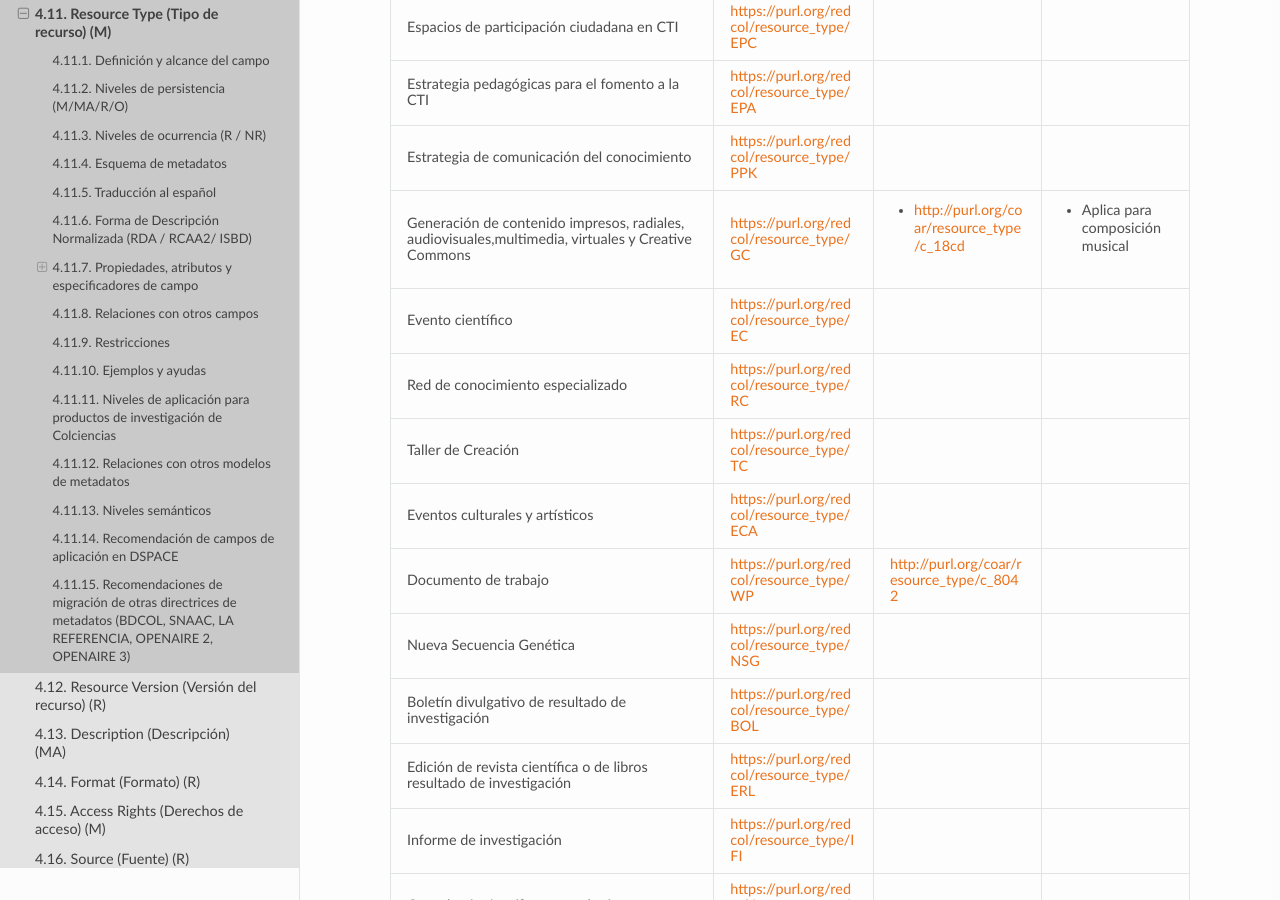
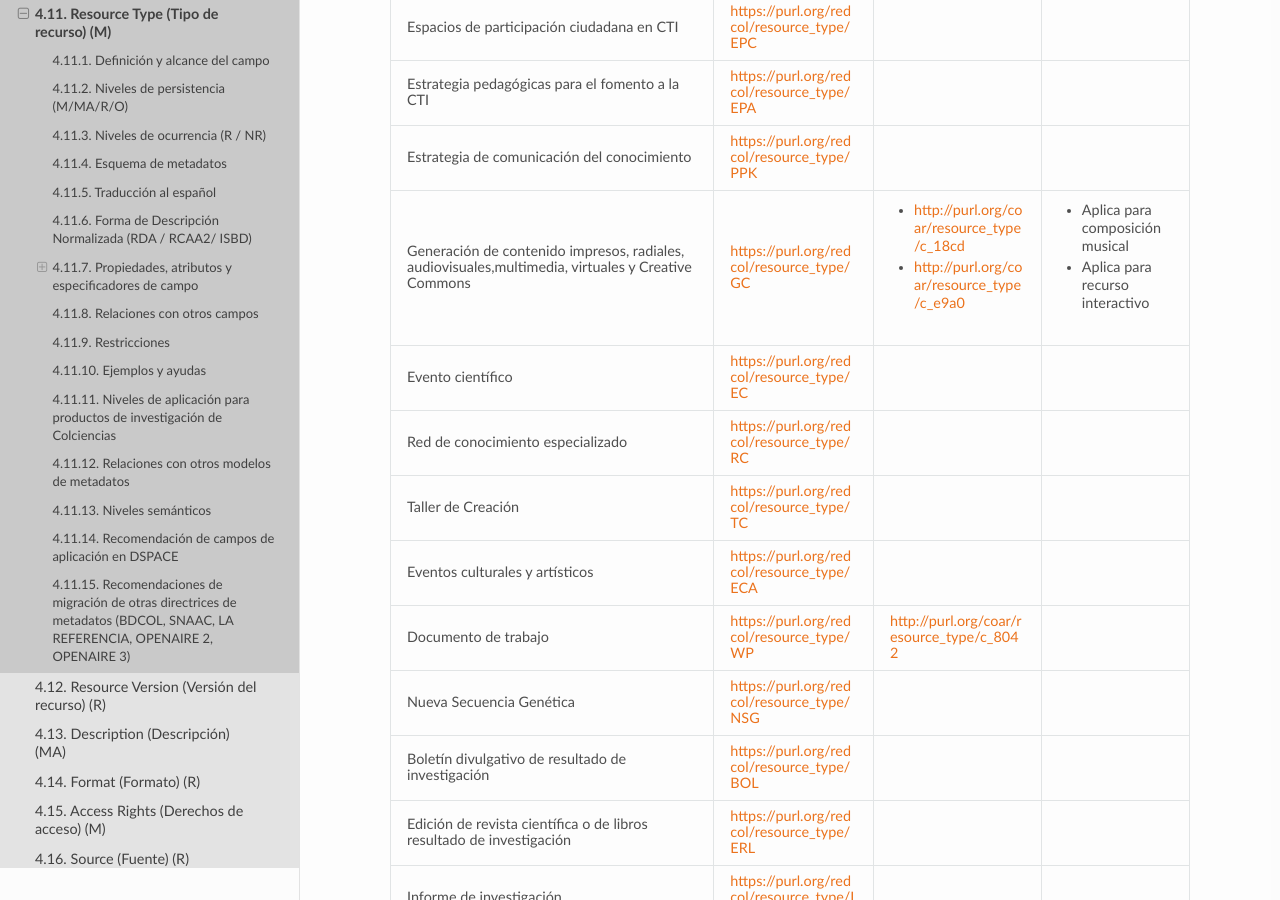
Before and after one commit to rcic/openaire4, a Sphinx documentation site: the page built from docs/field_publicationtype.rst, in a window 1280 px wide and 900 px high, scrolled down 8192 px. Built offline with Sphinx 7.4.7 and the Read the Docs theme 2.0.0, drawn with Linux system fonts in a browser that asks for light colours; some web fonts are replaced; a script that is not in the unit is left out.

Commit message:
correcion tabla

```diff
--- a/docs/field_publicationtype.rst
+++ b/docs/field_publicationtype.rst
@@ -362,6 +362,7 @@ Utilice la etiqueta del término de tipo de recurso como valor. Utilice el **val
 | Estrategia de comunicación del conocimiento                                                        | https://purl.org/redcol/resource_type/PPK     |                                                  |                                      |
 +----------------------------------------------------------------------------------------------------+-----------------------------------------------+--------------------------------------------------+--------------------------------------+
 | Generación de contenido impresos, radiales, audiovisuales,multimedia, virtuales y Creative Commons | https://purl.org/redcol/resource_type/GC      | - http://purl.org/coar/resource_type/c_18cd      | - Aplica para composición musical    |
+|                                                                                                    |                                               | - http://purl.org/coar/resource_type/c_e9a0      | - Aplica para recurso interactivo    |
 +----------------------------------------------------------------------------------------------------+-----------------------------------------------+--------------------------------------------------+--------------------------------------+
 | Evento científico                                                                                  | https://purl.org/redcol/resource_type/EC      |                                                  |                                      |
 +----------------------------------------------------------------------------------------------------+-----------------------------------------------+--------------------------------------------------+--------------------------------------+
```
